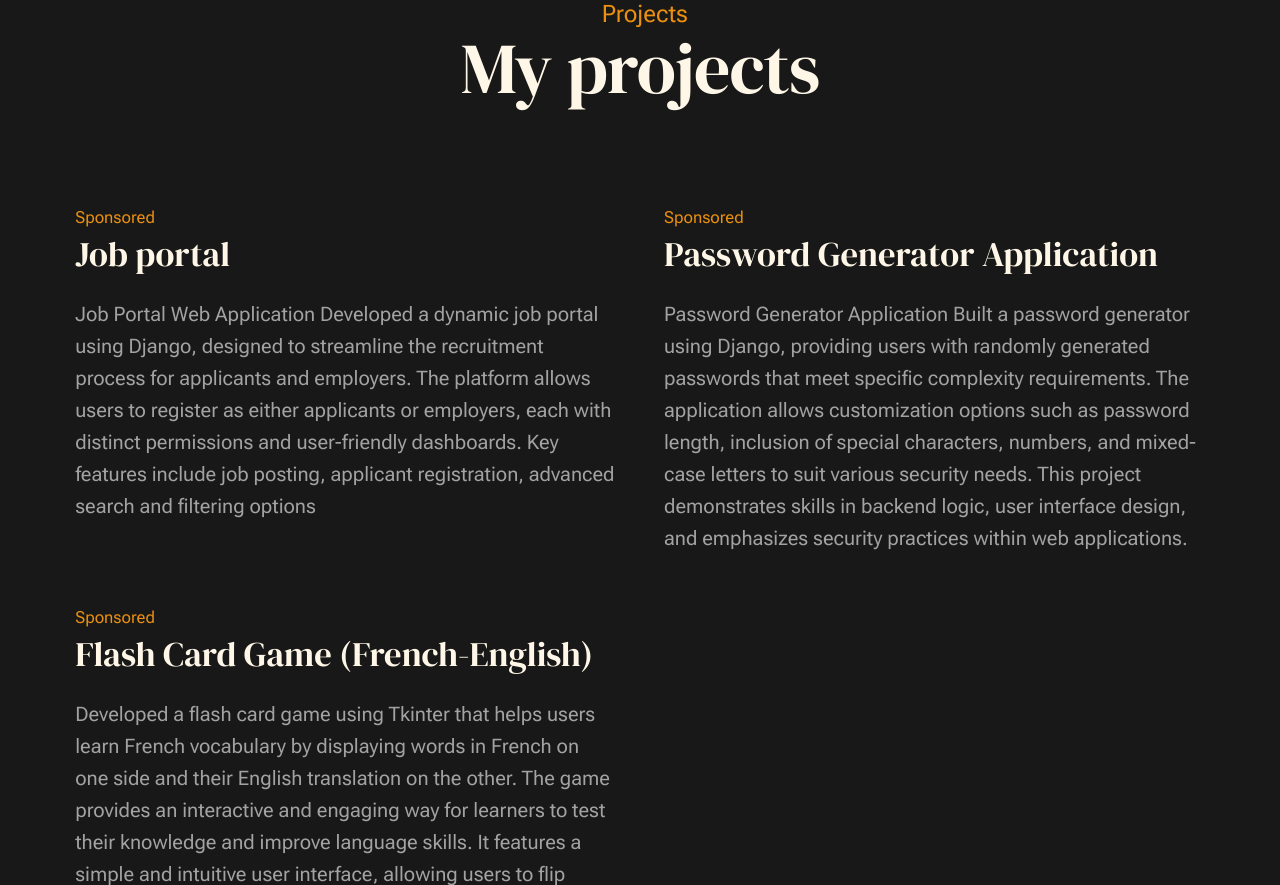
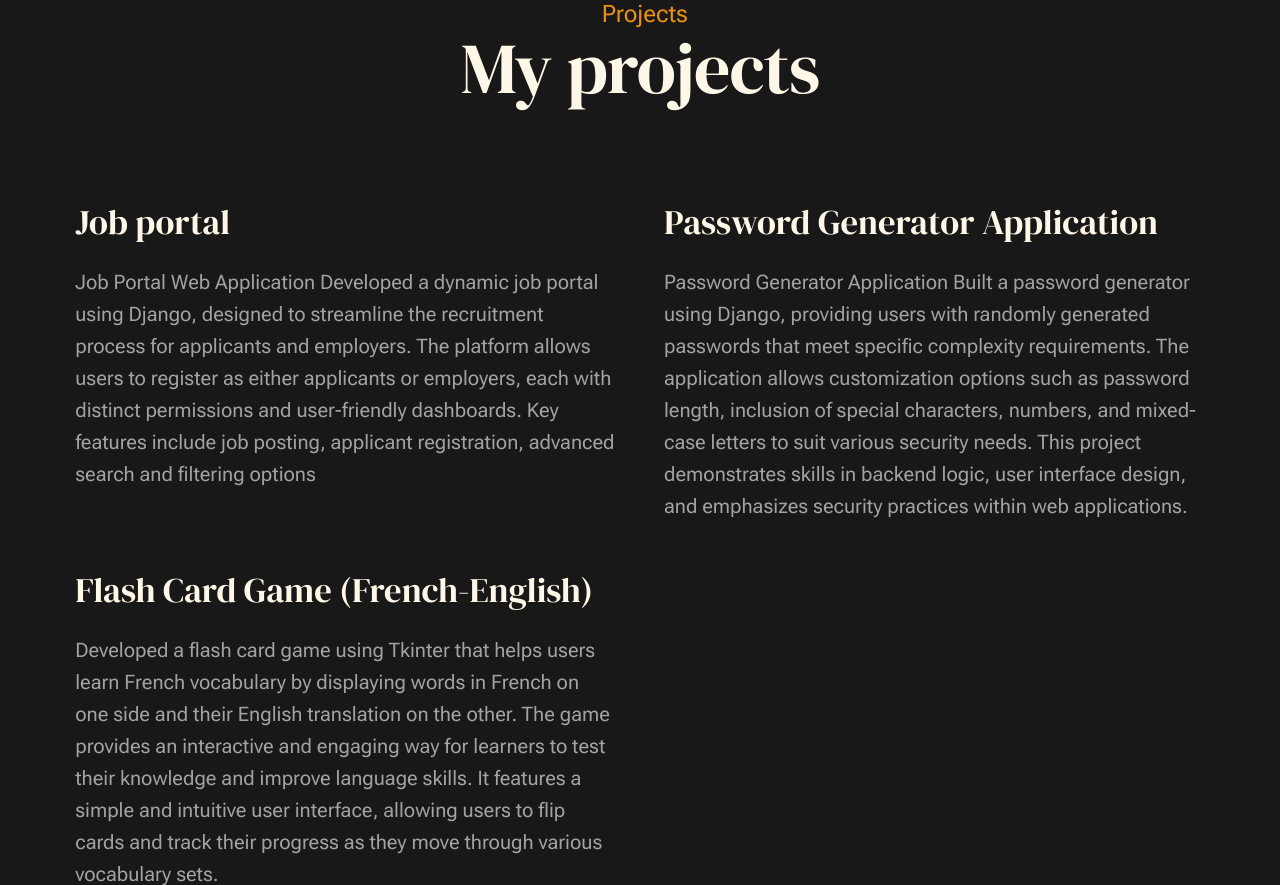
Before and after one commit to Sthamar/personal-porfolio, a Django app: page / in a window 1280 px wide. Shown: the part 5258-6143 px from the top of the page. Run offline with Django 5.2, Linux system fonts and the light colour scheme; data comes from the database, SQL or seed files in the repository; both versions use the stored data as it was after the commit.

Commit message:
removed unwanted texts

```diff
--- a/app/templates/app/index.html
+++ b/app/templates/app/index.html
@@ -164,9 +164,6 @@
                         {% for project in projects %}
                         <div class="grid-list-items__item blog-card">
                             <div class="blog-card__header">
-                                <div class="blog-card__cat-links">
-                                    <a href="https://www.dreamhost.com/r.cgi?287326">Sponsored</a>
-                                </div>
                                 <h3 class="blog-card__title"><a href="{{project.url}}">{{project.title}}</a></h3>
                             </div>
                             <div class="blog-card__text">
```
Also changed, not shown: db.sqlite3.
